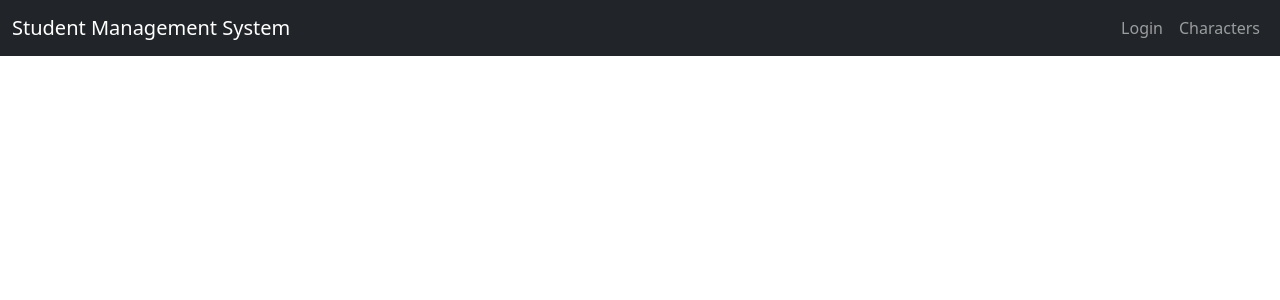
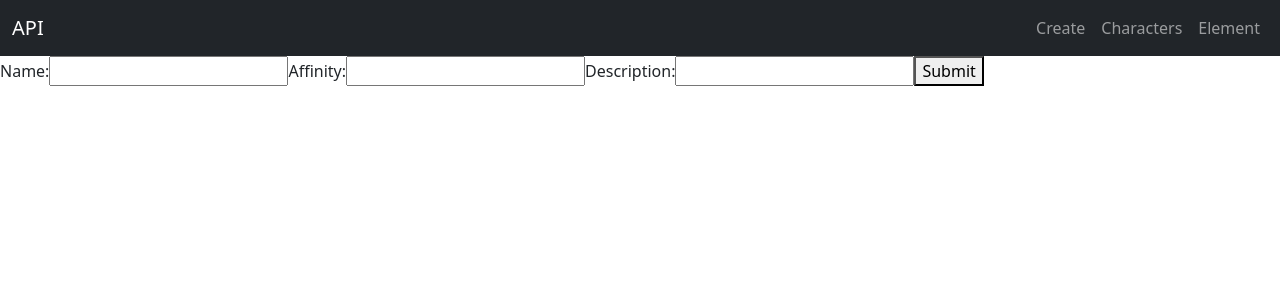
Before and after one commit to DSmith575/s1-23-project-2-react-CRUD-Dsmith575, a React (Create React App) app: page /create in a window 1280 px wide. Shown: the top 300 px of the page. Built offline with nearby package versions, Linux system fonts and the light colour scheme.

Commit message:
build(component): added Create for character base information
Name, affinity, description

```diff
--- a/src/components/Navigation.js
+++ b/src/components/Navigation.js
@@ -1,5 +1,7 @@
 import { useState } from "react";
 import Characters from "../components/tables/Characters.js";
+import CharacterForm from "./form/momo.js";
+import Elements from "./tables/Elements.js";
 
 // Import the following:
 import { BrowserRouter as Router, Routes, Route } from "react-router-dom";
@@ -22,22 +24,26 @@ const Navigation = () => {
   return (
     <Router>
       <Navbar color="dark" dark expand="md">
-        <NavbarBrand href="/">Student Management System</NavbarBrand>
+        <NavbarBrand href="/">API</NavbarBrand>
         <NavbarToggler onClick={toggle} />
         <Collapse isOpen={isOpen} navbar>
           <Nav className="ms-auto" navbar>
-            <NavItem>
-              <NavLink href="/login">Login</NavLink>
+          <NavItem>
+              <NavLink href="/create">Create</NavLink>
             </NavItem>
             <NavItem>
               <NavLink href="/characters">Characters</NavLink>
+            </NavItem>
+            <NavItem>
+              <NavLink href="/elements">Element</NavLink>
             </NavItem>
           </Nav>
         </Collapse>
       </Navbar>
       <Routes>
-        <Route path="/login" />
+        <Route path="/create" element={<CharacterForm />} />
         <Route path="/characters" element={<Characters />} />
+        <Route path="/elements" element={<Elements/>} />
       </Routes>
     </Router>
   );
--- /dev/null
+++ b/src/components/form/momo.js
@@ -0,0 +1,98 @@
+import React, { useState } from "react";
+import axios from 'axios';
+
+const CharacterForm = () => {
+    const [name, setName] = useState("");
+    const [rarity, setRarity] = useState([]);
+    const [element, setElement] = useState("");
+    const [affinity, setAffinity] = useState("");
+    const [personality, setPersonality] = useState("");
+    const [description, setDescription] = useState("");
+    const [attributes, setAttributes] = useState(null);
+    const [affinityBonus, setAffinityBonus] = useState(null);
+
+
+    const [error, setError] = useState("");
+    const [message, setMessage] = useState("");
+    const [data, setData] = useState([]);
+
+    const handleSubmit = async (event) => {
+        event.preventDefault();
+
+        try {
+            const characterData = {
+                name,
+                affinity,
+                description,
+            }
+
+            const response = await axios.post('https://smitde5-rest-api.onrender.com/api/v1/characters/', characterData);
+            const { msg, characterId } = await response.data.id;
+            setData(response.data);
+            console.log(data);
+            // Handle the successful creation of the character
+            setMessage(`Character with the id: ${characterId} successfully created - ${msg}`);
+
+            // await axios.post('https://smitde5-rest-api.onrender.com/api/v1/elements', {
+            //     element,
+            //     characterId
+            // });
+
+            // await axios.post('https://smitde5-rest-api.onrender.com/api/v1/personalities', {
+            //     personality,
+            //     characterId
+            // });
+
+            // await axios.post('https://smitde5-rest-api.onrender.com/api/v1/raritys', {
+            //     rarity,
+            //     characterId
+            // });
+
+            // await axios.post('https://smitde5-rest-api.onrender.com/api/v1/attributes', {
+            //     attributes,
+            //     characterId
+            // });
+
+            // await axios.post('https://smitde5-rest-api.onrender.com/api/v1/affinityBonus', {
+            //     affinityBonus,
+            //     characterId
+            // });
+
+console.log("Creation successful");
+        } catch (err) {
+            if(error.response) {
+                setError(error.response.data.error);
+                console.error(error)
+            }
+        }
+
+
+        setName('');
+        setElement('');
+        // setAffinity('');
+    };
+
+    return (
+        <div>
+        <form onSubmit={handleSubmit}>
+          <label>
+            Name:
+            <input type="text" value={name} onChange={(e) => setName(e.target.value)} />
+          </label>
+          <label>
+            Affinity:
+            <input type="text" value={affinity} onChange={(e) => setAffinity(e.target.value)} />
+          </label>
+          <label>
+            Description:
+            <input type="text" value={description} onChange={(e) => setDescription(e.target.value)} />
+          </label>
+          {error && <div>{error}</div>}
+          <button type="submit">Submit</button>
+        </form>
+        {message && <p>{message}</p>}
+        </div>
+      );
+    };
+
+export default CharacterForm
--- a/src/components/tables/Characters.js
+++ b/src/components/tables/Characters.js
@@ -8,11 +8,11 @@ const Post = () => {
     const fetchData = async () => {
       try {
         const res = await axios.get(
-          "https://smitde5-rest-api.onrender.com/api/v1/characters?page=2"
+          "https://smitde5-rest-api.onrender.com/api/v1/characters?sortBy=id"
           // `https://smitde5-rest-api.onRender.com/api/v1/${data}?page=${pageNumber}`
         );
         setData(res.data.data);
-        console.log(data);
+        // console.log(data);
       } catch (err) {
         console.log(err);
       }
@@ -23,14 +23,17 @@ const Post = () => {
     <Table>
       <thead>
         <tr>
+          <th>ID</th>
           <th>Name</th>
+          <th>Description</th>
         </tr>
       </thead>
       <tbody>
         {data.map((d) => (
           <tr>
+            <td>{d.id}</td>
             <td>{d.name}</td>
-            <td></td>
+            <td>{d.description}</td>
           </tr>
         ))}
       </tbody>
--- /dev/null
+++ b/src/components/tables/Elements.js
@@ -0,0 +1,40 @@
+import { Table } from "reactstrap";
+import axios from 'axios';
+import { useState, useEffect } from "react";
+
+const Elements = () => {
+    const [data, setData] = useState([]);
+
+    useEffect(() => {
+        const fetchElements = async () => {
+            try {
+                const res = await axios.get(
+                    'https://smitde5-rest-api.onrender.com/api/v1/elements'
+                );
+                setData(res.data.data);
+            } catch (err) {
+                console.log(err);
+            }
+        };
+        fetchElements();
+    }, []);
+    return (
+        <Table>
+          <thead>
+            <tr>
+              <th>Name</th>
+            </tr>
+          </thead>
+          <tbody>
+            {data.map((e) => (
+              <tr>
+                <td>{e.name}</td>
+                <td></td>
+              </tr>
+            ))}
+          </tbody>
+        </Table>
+      );
+};
+
+export default Elements;
```
